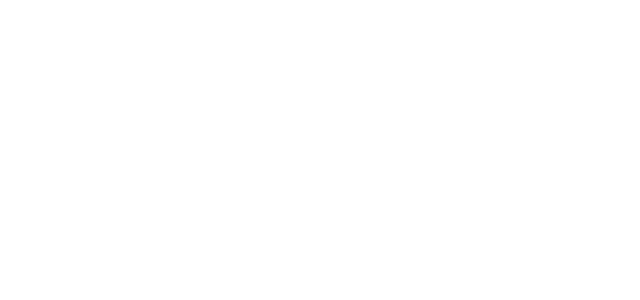
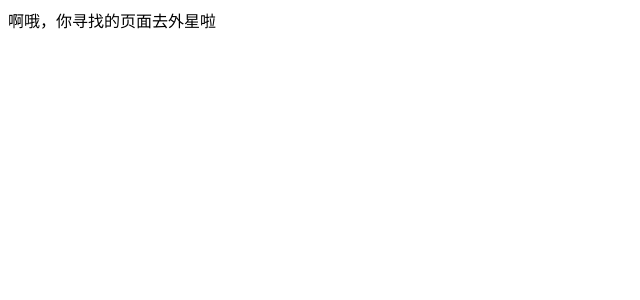
Before and after one commit to LvanLiang/vue-element, a Vue app: page /#/ in a window 1280 px wide. Shown: the top 300 px of the page, without its empty margins (0-640 px from the left). Built offline with nearby package versions, Linux system fonts and the light colour scheme.

Commit message:
路由模式和404

```diff
--- a/src/router/index.js
+++ b/src/router/index.js
@@ -8,9 +8,12 @@
 import UserProfile from "../views/user/Profile";
 import UserList from "../views/user/List";
 
+import NotFound from "../views/error/NotFound";
+
 Vue.use(VueRouter);
 
 export default new VueRouter({
+  model: 'history',
   routes: [
     {
       path: "/login",
@@ -30,6 +33,10 @@
       //带参数的组件重定向
       path: "/goHome/:username",
       redirect: "/main/:username"
+    },
+    {
+      path: "*",
+      component: NotFound
     }
   ]
 });
--- /dev/null
+++ b/src/views/error/NotFound.vue
@@ -0,0 +1,13 @@
+<template>
+    <div>啊哦，你寻找的页面去外星啦</div>
+</template>
+
+<script>
+    export default {
+        name: "NotFound"
+    }
+</script>
+
+<style scoped>
+
+</style>
```
